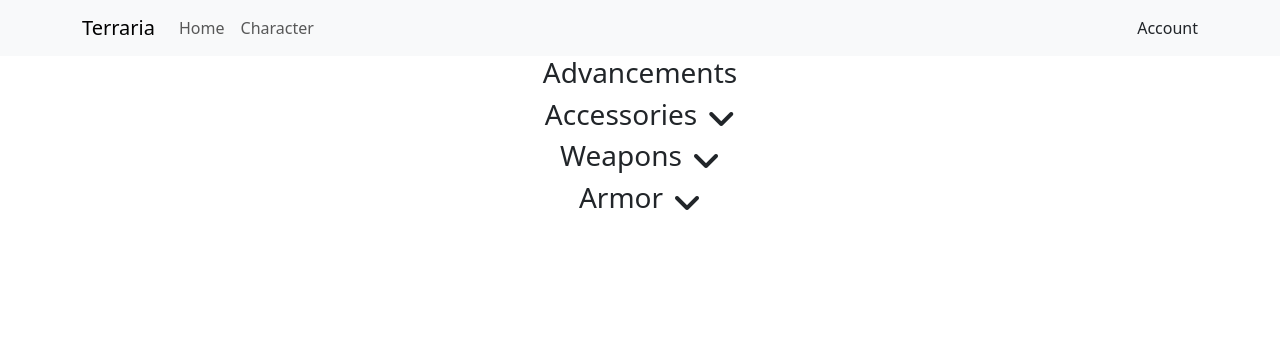
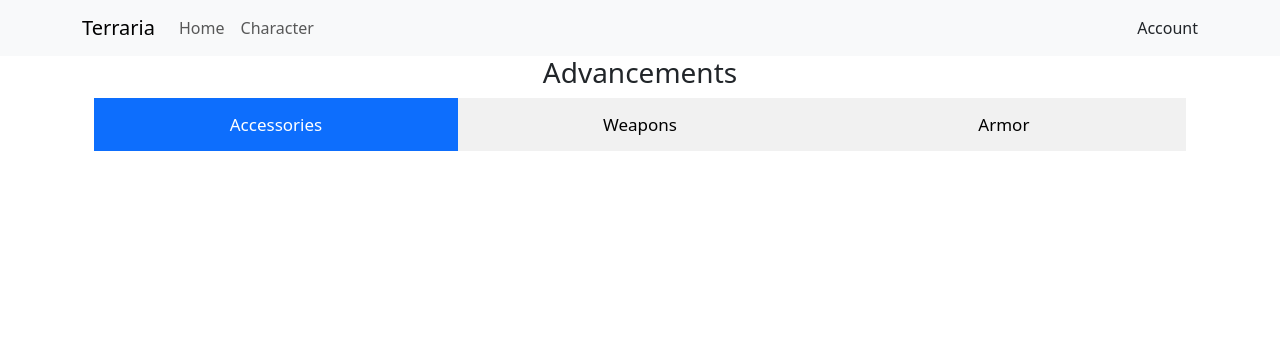
Before and after one commit to suspenceb/TerrariaCraftingRepo, a Flask app: template Website/templates/index.html in a window 1280 px wide. Shown: the top 356 px of the page. Run offline with Flask 3, Linux system fonts and the light colour scheme; the template is opened without the code that fills it, so the values that code supplies are empty; some libraries are stand-ins or nearby versions.

Commit message:
Made tabs on homepage

```diff
--- a/Website/templates/index.html
+++ b/Website/templates/index.html
@@ -17,15 +17,18 @@
     </div>
   </div>
   <div>
+    <div id="tabsDiv">
+      <button class="tablink" id="accessoriesTab" onclick="openAccessories()">Accessories</button>
+      <button class="tablink" id="weaponsTab" onclick="openWeapons()">Weapons</button>
+      <button class="tablink" id="armorTab" onclick="openArmor()">Armor</button>
+    </div>
     <div>
-      <div class="titleDiv" onclick="toggleAccessories()"><h3>Accessories</h3><i class="fa-solid fa-angle-up colapseArrow" id="hideAccessoriesButton"></i><i class="fa-solid fa-angle-down colapseArrow" id="showAccessoriesButton"></i></div>
       <div id="accessoriesDiv">
         {% with items=accessories %}
             {% include "itemTable.html" %}
         {% endwith %}
       </div>
       <div>
-        <div class="titleDiv" onclick="toggleWeapons()"><h3>Weapons</h3><i class="fa-solid fa-angle-up colapseArrow" id="hideWeaponsButton"></i><i class="fa-solid fa-angle-down colapseArrow" id="showWeaponsButton"></i></div>
         <div id="weaponsDiv">
             {% with items=weapons %}
                 {% include "itemTable.html" %}
@@ -33,7 +36,6 @@
         </div>
       </div>
       <div>
-        <div class="titleDiv" onclick="toggleArmor()"><h3>Armor</h3><i class="fa-solid fa-angle-up colapseArrow" id="hideArmorButton"></i><i class="fa-solid fa-angle-down colapseArrow" id="showArmorButton"></i></div>
         <div id="armorDiv">
             {% with items=armor %}
                 {% include "itemTable.html" %}
@@ -85,66 +87,54 @@
       });
   }
 
-  function toggleAccessories() {
-    accessoriesDiv = document.getElementById("accessoriesDiv");
-    hideAccessoriesButton = document.getElementById("hideAccessoriesButton");
-    showAccessoriesButton = document.getElementById("showAccessoriesButton");
-    if (accessoriesDiv.style.display === "none") {
-      accessoriesDiv.style.display = "block";
-      hideAccessoriesButton.style.display = "block";
-      showAccessoriesButton.style.display = "none";
-    } else {
-      accessoriesDiv.style.display = "none";
-      hideAccessoriesButton.style.display = "none";
-      showAccessoriesButton.style.display = "block";
-    }
+  function openAccessories() {
+    document.getElementById("accessoriesDiv").style.display = "block";
+    document.getElementById("weaponsDiv").style.display = "none";
+    document.getElementById("armorDiv").style.display = "none";
+    document.getElementById("accessoriesTab").classList.add("selectedtab");
+    document.getElementById("weaponsTab").classList.remove("selectedtab");
+    document.getElementById("armorTab").classList.remove("selectedtab");
   }
 
-  function toggleWeapons() {
-    weaponsDiv = document.getElementById("weaponsDiv");
-    hideWeaponsButton = document.getElementById("hideWeaponsButton");
-    showWeaponsButton = document.getElementById("showWeaponsButton");
-    if (weaponsDiv.style.display === "none") {
-      weaponsDiv.style.display = "block";
-      hideWeaponsButton.style.display = "block";
-      showWeaponsButton.style.display = "none";
-    } else {
-      weaponsDiv.style.display = "none";
-      hideWeaponsButton.style.display = "none";
-      showWeaponsButton.style.display = "block";
-    }
+  function openWeapons() {
+    document.getElementById("accessoriesDiv").style.display = "none";
+    document.getElementById("weaponsDiv").style.display = "block";
+    document.getElementById("armorDiv").style.display = "none";
+    document.getElementById("accessoriesTab").classList.remove("selectedtab");
+    document.getElementById("weaponsTab").classList.add("selectedtab");
+    document.getElementById("armorTab").classList.remove("selectedtab");
   }
 
-  function toggleArmor() {
-    armorDiv = document.getElementById("armorDiv");
-    hideArmorButton = document.getElementById("hideArmorButton");
-    showArmorButton = document.getElementById("showArmorButton");
-    if (armorDiv.style.display === "none") {
-      armorDiv.style.display = "block";
-      hideArmorButton.style.display = "block";
-      showArmorButton.style.display = "none";
-    } else {
-      armorDiv.style.display = "none";
-      hideArmorButton.style.display = "none";
-      showArmorButton.style.display = "block";
-    }
+  function openArmor() {
+    document.getElementById("accessoriesDiv").style.display = "none";
+    document.getElementById("weaponsDiv").style.display = "none";
+    document.getElementById("armorDiv").style.display = "block";
+    document.getElementById("accessoriesTab").classList.remove("selectedtab");
+    document.getElementById("weaponsTab").classList.remove("selectedtab");
+    document.getElementById("armorTab").classList.add("selectedtab");
   }
 
-  toggleAccessories();
-  toggleWeapons();
-  toggleArmor();
+  openAccessories();
 </script>
 <style>
-  .titleDiv {
+  .tabsDiv{
     display: flex;
-    align-items: center;
-    margin: auto;
     justify-content: center;
+  }
+  .tablink {
+    background-color: #f1f1f1;
+    color: black;
+    float: left;
+    border: none;
+    outline: none;
     cursor: pointer;
+    padding: 14px 16px;
+    font-size: 17px;
+    width: 33.33%;
   }
-  .colapseArrow {
-    font-size: 2em;
-    margin-left: 10px;
+  .selectedtab {
+    background-color: #0d6efd;
+    color: white;
   }
 </style>
 {% endblock %}
```
